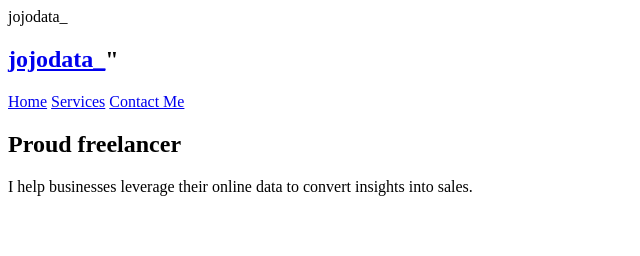
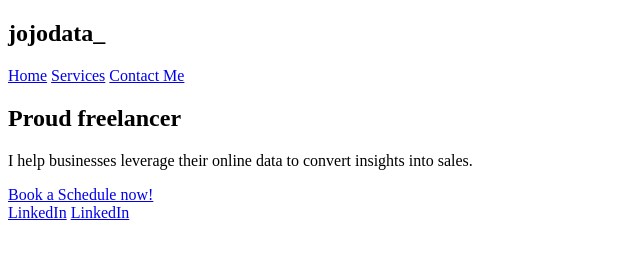
Before and after one commit to jomjomjom/portfolio, a plain HTML site: page index.html in a window 1280 px wide. Shown: the whole page, without its empty margins (0-640 px from the left). Drawn offline with Linux system fonts and the light colour scheme.

Commit message:
test phase 1 commit

```diff
--- a/index.html
+++ b/index.html
@@ -2,25 +2,32 @@
 <html>
     <head>
         <meta charset="utf-8">
-        <meta name="viewport" content="width=device-width, initial-scale=1.0"
+        <meta name="viewport" content="width=device-width, initial-scale=1.0">
         <title>jojodata_</title>
+        <link rel="stylesheet" href="">
     </head>
     <body>
         <section>
             <header>
-                <h2> <a href="#" class="logo">jojodata_</a>" </h2>
+                <h2 class="logo">jojodata_</h2>
                 <div class="nav">
                     <a href="#">Home</a>
                     <a href="#">Services</a>
                     <a href="#">Contact Me</a>
                 </div>
             </header>
-        <div class="content">
-            <div class="info">
-                <h2>Proud freelancer</h2>
-                <p>I help businesses leverage their online data to convert insights into sales.</p>
+            <div class="content">
+                <div class="info">
+                    <h2>Proud freelancer</h2>
+                    <p>I help businesses leverage their online data to convert insights into sales.</p>
+                    <a href="#" class="booksched-btn">Book a Schedule now!</a>
+                </div>
             </div>
-        </div>
+            <div class="socmed-icons">
+                <a href="#" img src="#" alt="LinkedIn"></a>
+                <a href="#">LinkedIn</a>
+                <a href="#">LinkedIn</a>
+            </div>
         </section>
     </body>
 </html>
```
